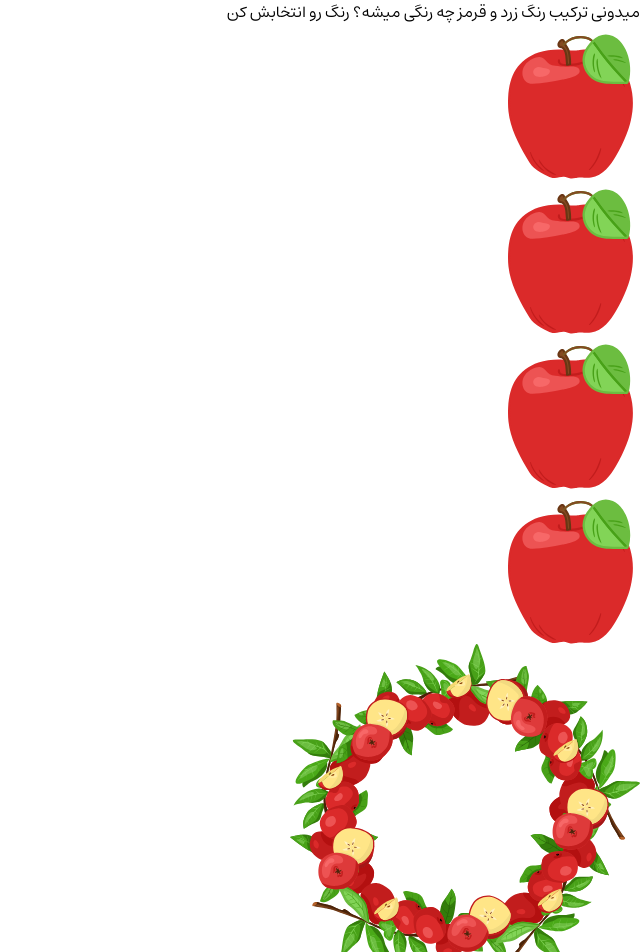
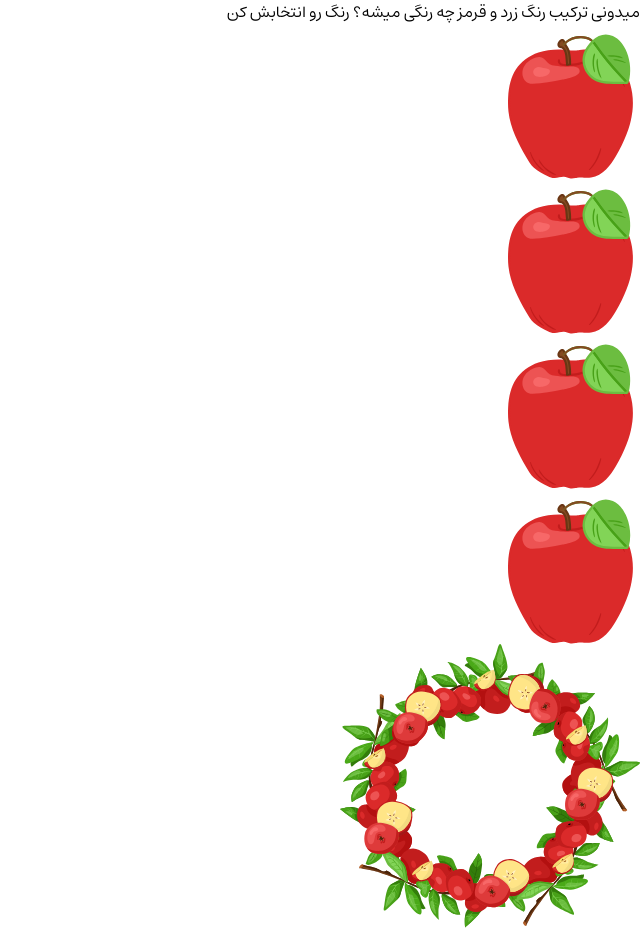
Before and after one commit to kiana-nb/nowruz, a Next.js app: page /apple in a window 1280 px wide. Shown: the top 952 px of the page, without its empty margins (640-1280 px from the left). After the commit the page ends 928 px from the top, so only its background shows below. Built offline with nearby package versions, Linux system fonts and the light colour scheme.

Commit message:
feat: my last change

```diff
--- a/src/app/apple/page.tsx
+++ b/src/app/apple/page.tsx
@@ -25,9 +25,9 @@ export default function page() {
       <Image
         src="/apple-ring.svg"
         alt=""
-        width={350}
+        width={300}
         height={200}
-        className="absolute top-5 left-1/2 -translate-x-1/2"
+        className="absolute top-7 left-1/2 -translate-x-1/2"
       />
     </div>
   );
```
